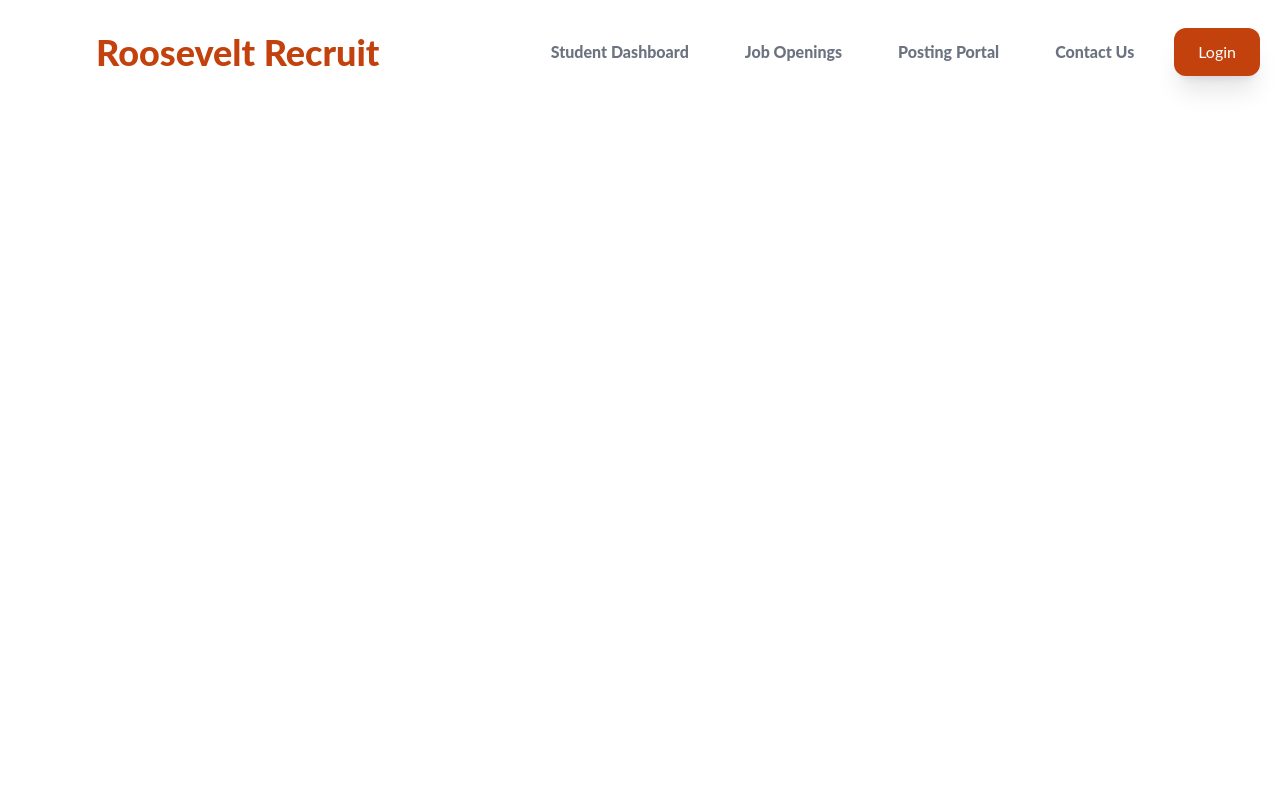
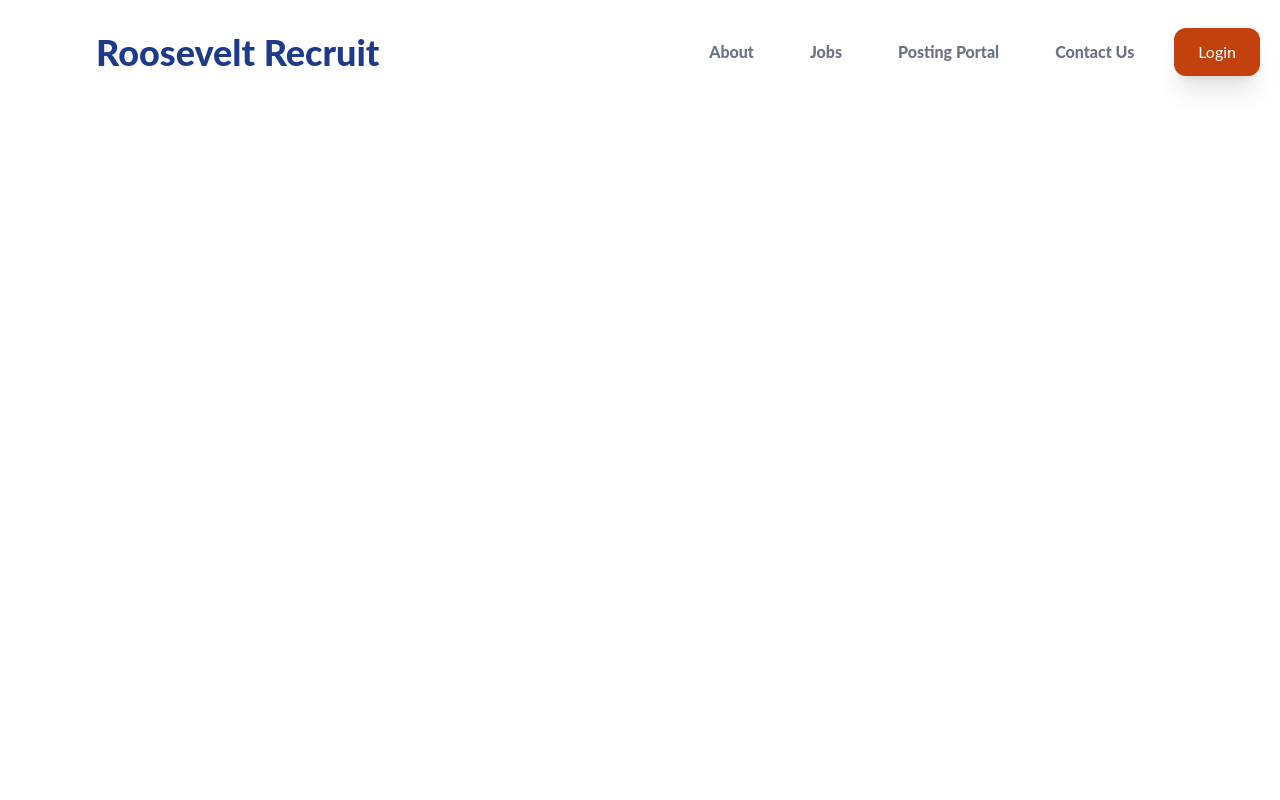
Before and after one commit to pdumpa08/Roosevelt-Recruit, a React (Create React App) app: page /contact in a window 1280 px wide. Shown: the top 800 px of the page. Built offline with nearby package versions, Linux system fonts and the light colour scheme.

Commit message:
UI adjustments

```diff
--- a/src/components/Hero.js
+++ b/src/components/Hero.js
@@ -19,9 +19,9 @@ const Hero = () => {
                             {/* We build digital solutions to help businesses scale */}
                                 Career Experience at your Fingertips
                             </h1>
-                            <div className="text-xl font-semibold tracking-tight mb-5 text-gray-500">We are a team of highly motivated and skilled developers dedicated to delivering only the best software.</div>
+                            <div className="text-xl font-semibold tracking-tight mb-5 text-gray-500">Your future is our business. Get employed today.</div>
                             <div className="mb-4 space-x-0 md:space-x-2 md:mb-8">
-                                <Link to="/contact" className="text-white bg-blue-900 hover:bg-blue-800 inline-flex items-center justify-center w-full px-6 py-3 my-4 text-lg shadow-xl rounded-2xl sm:w-auto sm:mb-0">
+                                <Link to="/contact" className="text-white bg-orange-700 hover:bg-orange-800 inline-flex items-center justify-center w-full px-6 py-3 my-4 text-lg shadow-xl rounded-2xl sm:w-auto sm:mb-0">
                                     Learn more
                                     <svg className="w-4 h-4 ml-1" xmlns="http://www.w3.org/2000/svg" viewBox="0 0 20 20" fill="currentColor"><path fillRule="evenodd" d="M10.293 3.293a1 1 0 011.414 0l6 6a1 1 0 010 1.414l-6 6a1 1 0 01-1.414-1.414L14.586 11H3a1 1 0 110-2h11.586l-4.293-4.293a1 1 0 010-1.414z" clipRule="evenodd"></path></svg>
                                 </Link>
--- a/src/components/Intro.js
+++ b/src/components/Intro.js
@@ -13,7 +13,7 @@ const Intro = () => {
                         </div>
                         <div className="flex-col my-4 text-center lg:text-left lg:my-0 lg:justify-end w-full lg:w-1/2 px-8" data-aos="zoom-in" data-aos-delay="500">
 
-                            <h3 className="text-3xl  text-blue-900 font-bold">We develop high quality bespoke web and mobile applications for organizations, institutions and SMEs</h3>
+                            <h3 className="text-3xl  text-blue-900 font-bold">Eleanor Roosevelt strives to provide internship & career opportunities for all students</h3>
                             <div>
                                 <p className='my-3 text-xl text-gray-600 font-semibold'>Our team is well vast in software development and is ready to help develop the applications of your choice.</p>
                             </div>
@@ -21,9 +21,11 @@ const Intro = () => {
                             <div>
                                 <p className='my-3 text-xl text-gray-600 font-semibold'>We take responsibility for building custom software solutions that caters for automation of your business processes and improve efficiency.</p>
                             </div>
-                            <Link to="/contact" className="text-white bg-blue-900 hover:bg-blue-800 inline-flex items-center justify-center w-full px-6 py-2 my-4 text-lg shadow-xl rounded-2xl sm:w-auto sm:mb-0 group">
-                                Contact us
-                                <svg className="w-4 h-4 ml-1 group-hover: translate-x-2" xmlns="http://www.w3.org/2000/svg" viewBox="0 0 20 20" fill="currentColor"><path fillRule="evenodd" d="M10.293 3.293a1 1 0 011.414 0l6 6a1 1 0 010 1.414l-6 6a1 1 0 01-1.414-1.414L14.586 11H3a1 1 0 110-2h11.586l-4.293-4.293a1 1 0 010-1.414z" clipRule="evenodd"></path></svg>
+                            <Link to="/contact" className="text-white bg-orange-700 hover:bg-orange-800 inline-flex items-center justify-center w-full px-6 py-2 my-4 text-lg shadow-xl rounded-2xl sm:w-auto sm:mb-0 group">
+                                Student Portal
+                            </Link>
+                            <Link to="/contact" className="text-white bg-orange-700 hover:bg-orange-800 inline-flex items-center justify-center w-full ml-24 px-6 py-2 my-4 text-lg shadow-xl rounded-2xl sm:w-auto sm:mb-0 group">
+                                Employer Portal
                             </Link>
                         </div>
                     </div>
--- a/src/components/Navbar/NavBar.js
+++ b/src/components/Navbar/NavBar.js
@@ -23,7 +23,7 @@ const NavBar = () => {
         <nav className={`fixed top-0 w-full z-30 transition duration-300 ease-in-out mb-16 ${!top && 'bg-white shadow-lg'}`}>
             <div className="flex flex-row justify-between items-center py-2">
                 <div className="flex flex-row justify-center md:px-12 md:mx-12 items-center text-center font-semibold">
-                    <HashLink smooth to="/#hero"><h1 className="font-extrabold text-4xl text-orange-700">Roosevelt Recruit</h1></HashLink>
+                    <HashLink smooth to="/#hero"><h1 className="font-extrabold text-4xl text-blue-900">Roosevelt Recruit</h1></HashLink>
 
                 </div>
                 <div className="group flex flex-col items-center">
--- a/src/components/Navbar/NavLinks.js
+++ b/src/components/Navbar/NavLinks.js
@@ -5,10 +5,10 @@ const NavLinks = () => {
     return (
         <>
             <HashLink className="px-4 font-extrabold text-gray-500 hover:text-blue-900" smooth to="/#about">
-                Student Dashboard
+                About
             </HashLink>
             <HashLink className="px-4 font-extrabold text-gray-500 hover:text-blue-900" smooth to="/#services">
-                Job Openings
+                Jobs
             </HashLink>
             <HashLink className="px-4 font-extrabold text-gray-500 hover:text-blue-900" to="/">
                 Posting Portal
```
